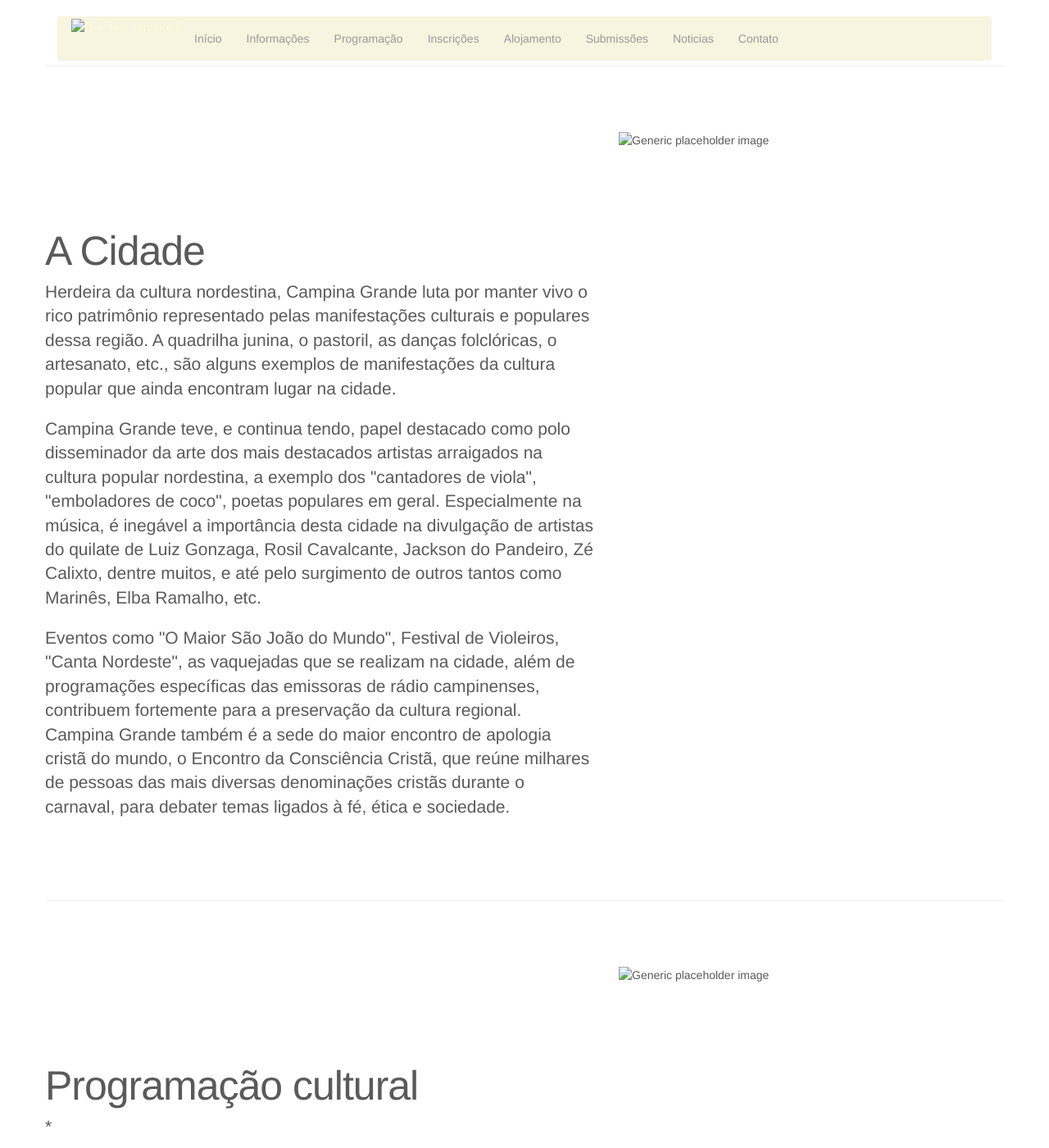
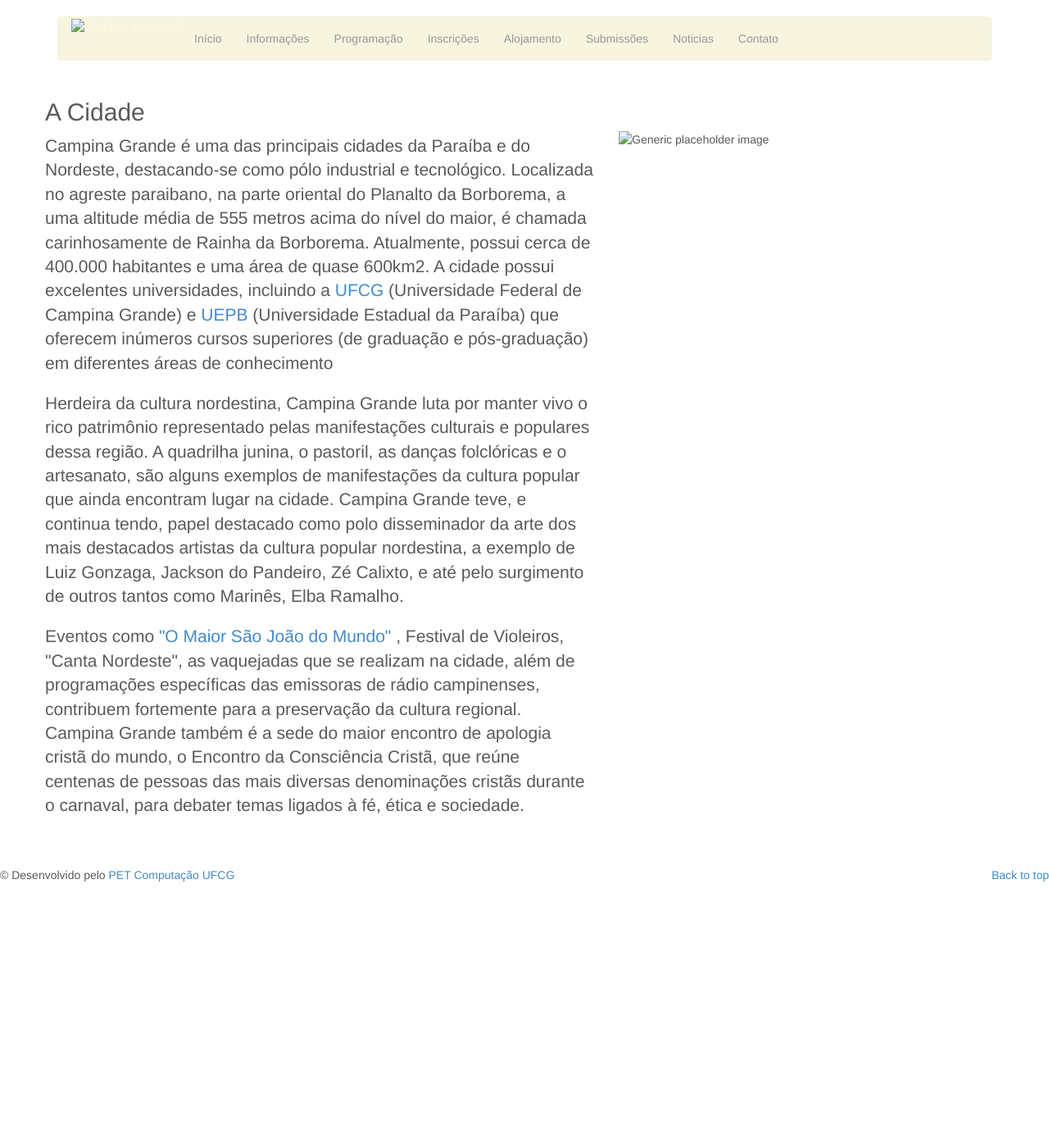
Before and after one commit to PETComputacaoUFCG/SiteENEPET2014, a Jekyll site: the page docs/html/informacoes/cidade.html, which Jekyll copies as it is, in a window 1280 px wide and 1400 px high. Shown: the whole window at 82% size. Built offline with Jekyll 4.4.1, drawn with Linux system fonts in a browser that asks for light colours; nearby versions of some CDN libraries; Markdown is read by kramdown in place of the engine named in the settings.

Commit message:
padronizando fontes

```diff
--- a/docs/html/informacoes/cidade.html
+++ b/docs/html/informacoes/cidade.html
@@ -25,7 +25,7 @@
       <script src="https://oss.maxcdn.com/libs/html5shiv/3.7.0/html5shiv.js"></script>
       <script src="https://oss.maxcdn.com/libs/respond.js/1.4.2/respond.min.js"></script>
     <![endif]-->
-  </head>
+</head>
 
   <body>
     <div class="navbar-wrapper">
@@ -58,37 +58,26 @@
         </div>
       </div>
     </div>
+
+    <br><br><br><br><br>
+
       <!-- Main component for a primary marketing message or call to action -->
       <div class="container marketing">
 
-      <hr class="featurette-divider">
-
       <div class="row featurette">
         <div class="col-md-7">
-          <h2 class="featurette-heading">A Cidade</h2>
-          <p class="lead">Herdeira da cultura nordestina, Campina Grande luta por manter vivo o rico patrimônio representado pelas manifestações culturais e populares dessa região. A quadrilha junina, o pastoril, as danças folclóricas, o artesanato, etc., são alguns exemplos de manifestações da cultura popular que ainda encontram lugar na cidade.</p>
-          <p class="lead"> Campina Grande teve, e continua tendo, papel destacado como polo disseminador da arte dos mais destacados artistas arraigados na cultura popular nordestina, a exemplo dos "cantadores de viola", "emboladores de coco", poetas populares em geral. Especialmente na música, é inegável a importância desta cidade na divulgação de artistas do quilate de Luiz Gonzaga, Rosil Cavalcante, Jackson do Pandeiro, Zé Calixto, dentre muitos, e até pelo surgimento de outros tantos como Marinês, Elba Ramalho, etc.</p>
-          <p class="lead">Eventos como "O Maior São João do Mundo", Festival de Violeiros, "Canta Nordeste", as vaquejadas que se realizam na cidade, além de programações específicas das emissoras de rádio campinenses, contribuem fortemente para a preservação da cultura regional. Campina Grande também é a sede do maior encontro de apologia cristã do mundo, o Encontro da Consciência Cristã, que reúne milhares de pessoas das mais diversas denominações cristãs durante o carnaval, para debater temas ligados à fé, ética e sociedade.</p>
+          <h2>A Cidade</h2>
+          <p class="lead">Campina Grande é uma das principais cidades da Paraíba e do Nordeste, destacando-se como pólo industrial e tecnológico. Localizada no agreste paraibano, na parte oriental do Planalto da Borborema, a uma altitude média de 555 metros acima do nível do maior, é chamada carinhosamente de Rainha da Borborema. Atualmente, possui cerca de 400.000 habitantes e uma área de quase 600km2.
+A cidade possui excelentes universidades, incluindo a <a href="http://www.ufcg.edu.br/">UFCG</a> (Universidade Federal de Campina Grande) e <a href="http://www.uepb.edu.br/">UEPB </a>(Universidade Estadual da Paraíba) que oferecem inúmeros cursos superiores (de graduação e pós-graduação) em diferentes áreas de conhecimento </p>
+          <p class="lead">Herdeira da cultura nordestina, Campina Grande luta por manter vivo o rico patrimônio representado pelas manifestações culturais e populares dessa região. A quadrilha junina, o pastoril, as danças folclóricas e o artesanato, são alguns exemplos de manifestações da cultura popular que ainda encontram lugar na cidade.
+Campina Grande teve, e continua tendo, papel destacado como polo disseminador da arte dos mais destacados artistas da cultura popular nordestina, a exemplo de Luiz Gonzaga, Jackson do Pandeiro, Zé Calixto, e até pelo surgimento de outros tantos como Marinês, Elba Ramalho. </p>
+          <p class="lead">Eventos como <a href="http://saojoaodecampina.com.br/">"O Maior São João do Mundo"</a> , Festival de Violeiros, "Canta Nordeste", as vaquejadas que se realizam na cidade, além de programações específicas das emissoras de rádio campinenses, contribuem fortemente para a preservação da cultura regional. Campina Grande também é a sede do maior encontro de apologia cristã do mundo, o Encontro da Consciência Cristã, que reúne centenas de pessoas das mais diversas denominações cristãs durante o carnaval, para debater temas ligados à fé, ética e sociedade.</p>
         </div>
         <div class="col-md-5">
+        	<br><br><br>
           <img class="featurette-image img-responsive " src="../../../img/GLSI.jpg" alt="Generic placeholder image">
         </div>
       </div>
-
-      <hr class="featurette-divider">
-
-      <div class="row featurette">
-        <div class="col-md-7">
-          <h2 class="featurette-heading">Programação cultural</h2>
-          <p class="lead">*</p>
-          <p class="lead">*</p>
-          <p class="lead">*</p>
-        </div>
-        <div class="col-md-5">
-          <img class="featurette-image img-responsive" src="../../../img/GLSI.jpg" alt="Generic placeholder image">
-        </div>
-      </div>
-
     </div> <!-- /container -->
 
 
```
Also changed, not shown: docs/html/informacoes/evento.html (+11 -22 lines), docs/html/programacao/index.html (+24 -12 lines).
